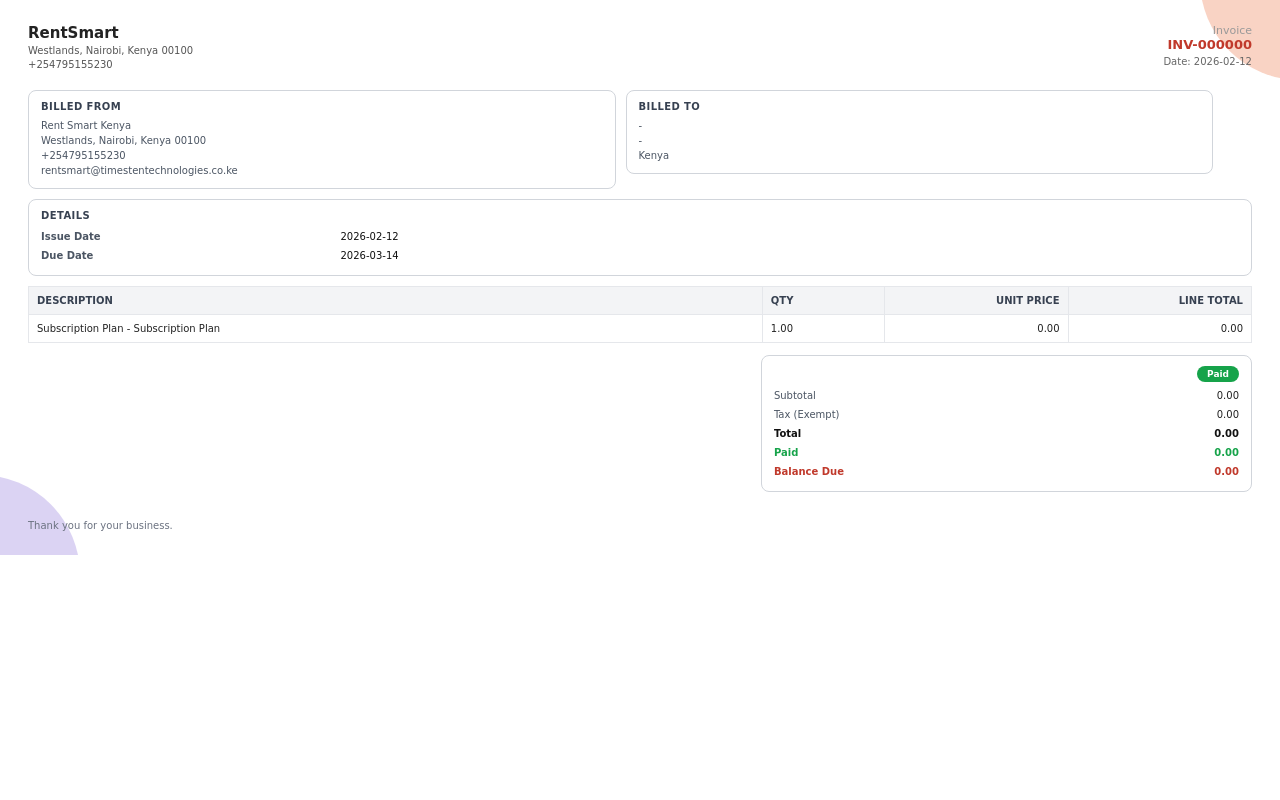
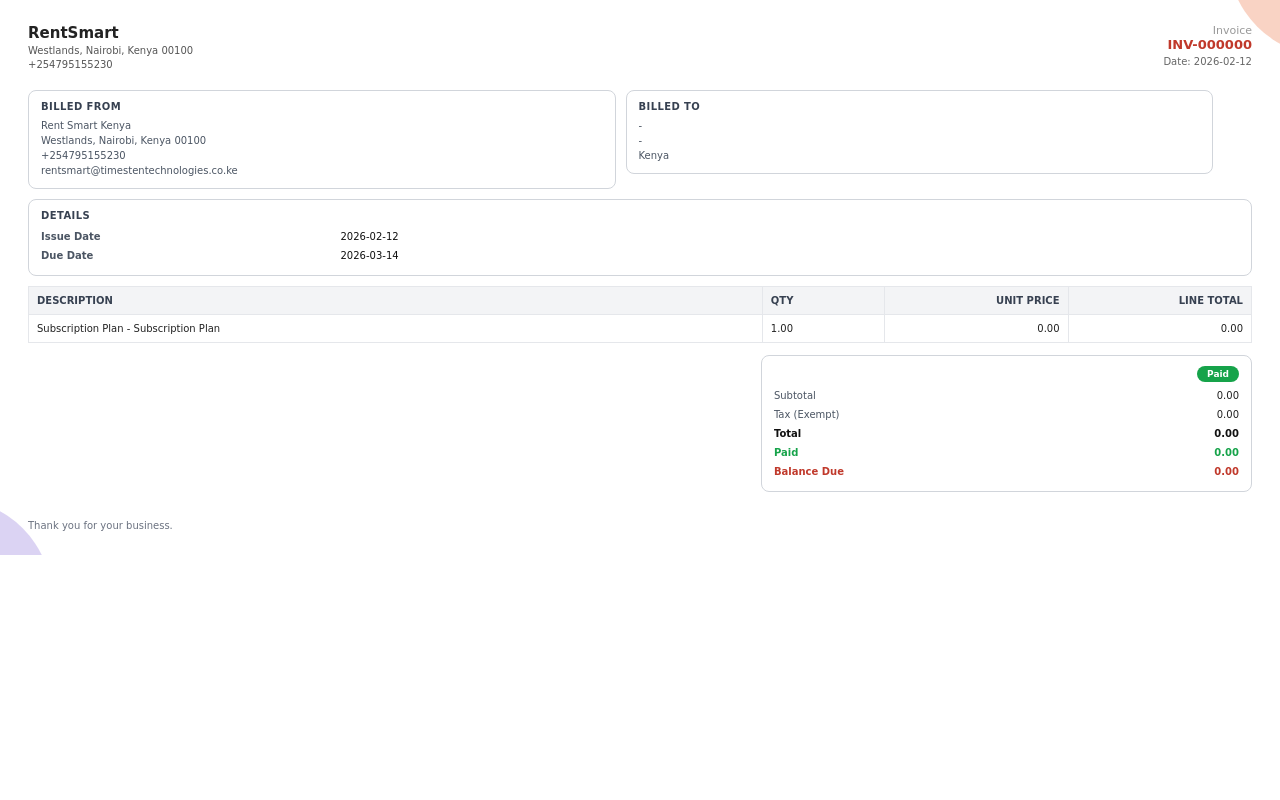
Before and after one commit to timestentechnologies/RentSmart, a PHP site: page /views/subscription/invoice_pdf.php in a window 1280 px wide. Run offline with PHP 8.4, Linux system fonts and the light colour scheme; the template is opened without the code that fills it, so the values that code supplies are empty.

Commit message:
fix: push circles to actual page edges accounting for padding

```diff
--- a/views/subscription/invoice_pdf.php
+++ b/views/subscription/invoice_pdf.php
@@ -12,26 +12,26 @@
             overflow: hidden;
         }
 
-        /* Single corner circles positioned at very edges */
+        /* Single corner circles at actual page edges (outside padding) */
         .corner-circle {
             position: absolute;
             border-radius: 50%;
             pointer-events: none;
             z-index: 0;
         }
-        /* Top-right: salmon/coral - quarter circle in corner */
+        /* Top-right: salmon/coral - accounts for 24px top + 28px right padding */
         .corner-circle.tr {
-            top: -120px;
-            right: -120px;
+            top: -144px;  /* -120px - 24px padding */
+            right: -148px; /* -120px - 28px padding */
             width: 200px;
             height: 200px;
             background: #F4A88A;
             opacity: 0.5;
         }
-        /* Bottom-left: lavender/purple - quarter circle in corner */
+        /* Bottom-left: lavender/purple - accounts for 24px bottom + 28px left padding */
         .corner-circle.bl {
-            bottom: -120px;
-            left: -120px;
+            bottom: -144px; /* -120px - 24px padding */
+            left: -148px;  /* -120px - 28px padding */
             width: 200px;
             height: 200px;
             background: #B8A8E8;
```
